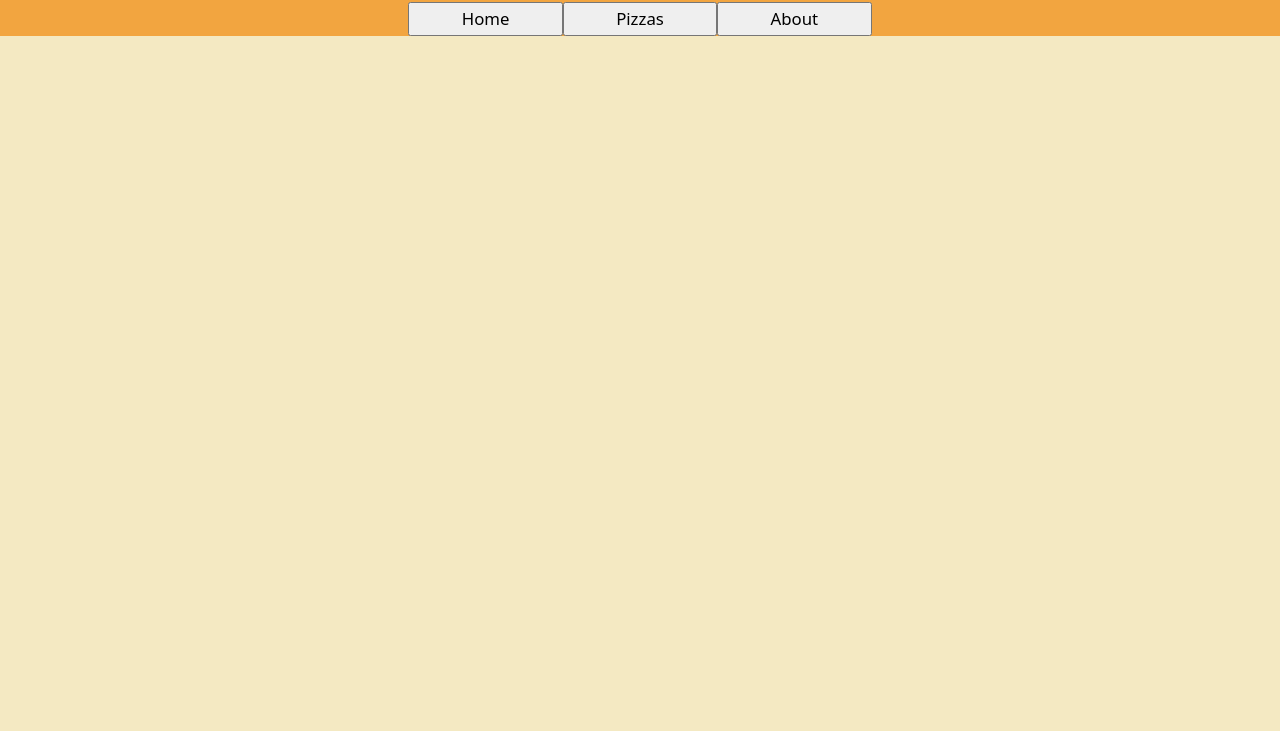
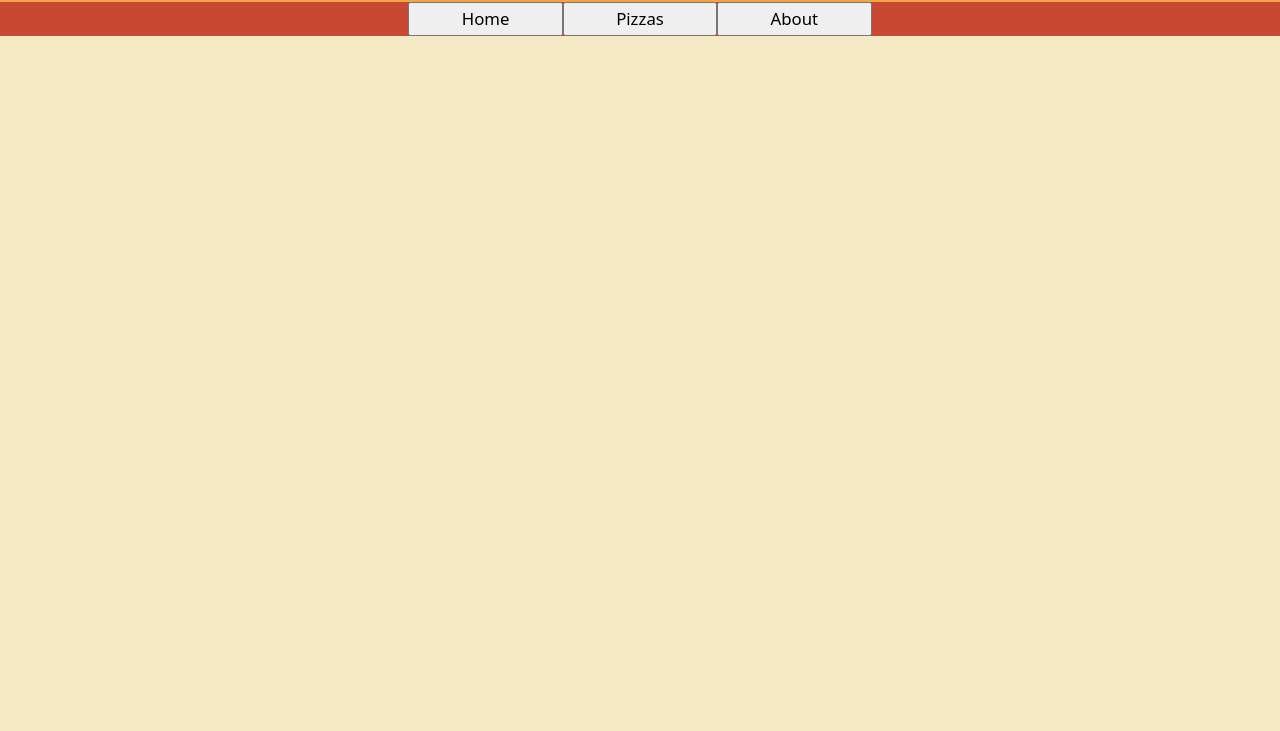
Before and after one commit to It-is-Michel/Odin-Restaurant-page, a website built with webpack: page src/template.html in a window 1280 px wide. Shown: the part 69-800 px from the top of the page. Built offline with nearby package versions, Linux system fonts and the light colour scheme; a web font is replaced by a local one.

Commit message:
feat(feat_webHeader): Add bg color to navegator

```diff
--- a/src/styles.css
+++ b/src/styles.css
@@ -44,6 +44,8 @@
   grid-auto-columns: var(--buttons-width);
   justify-content: center;
   place-items: stretch;
+
+  background-color: var(--color-secondary-hsl);
 }
 
 .web-navegator__home-button,
```
